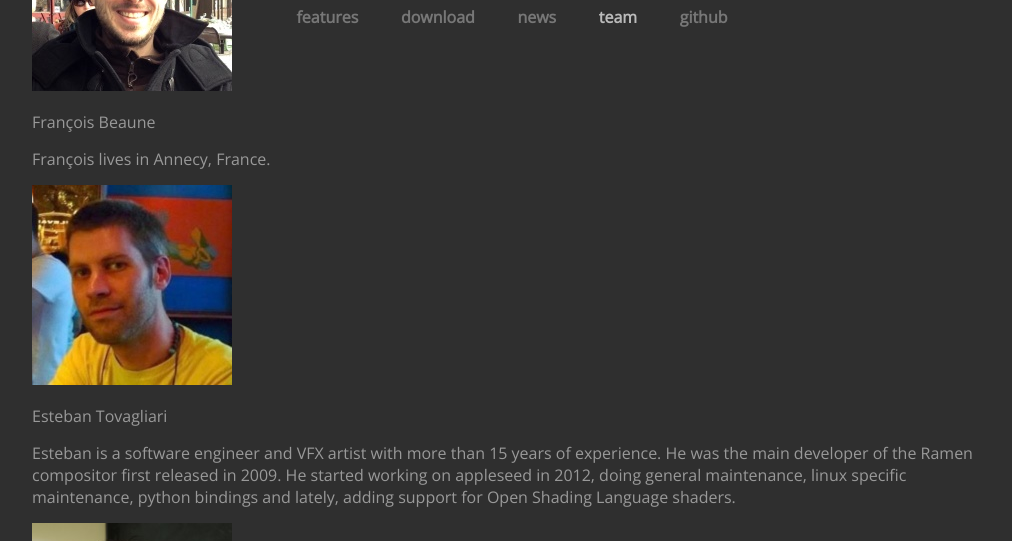
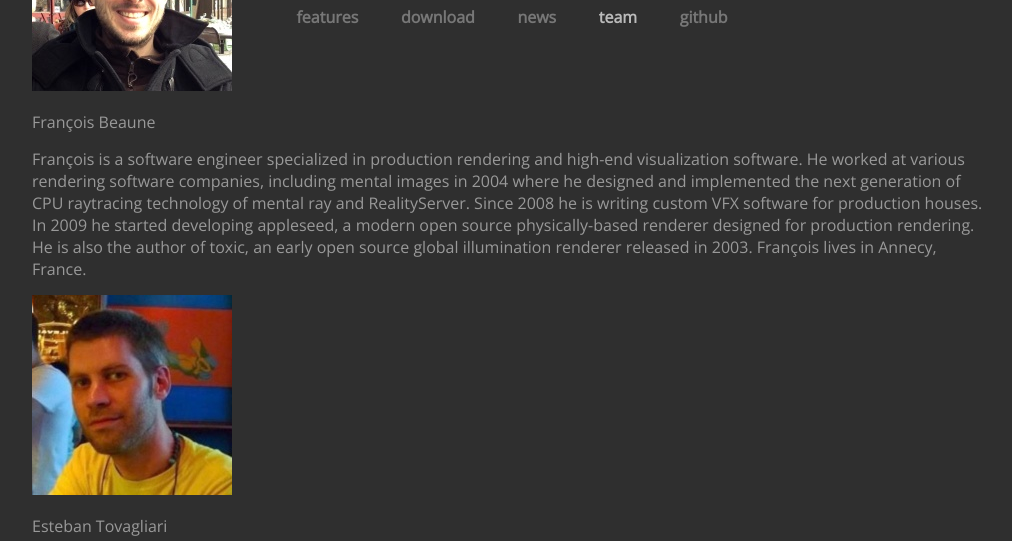
Before and after one commit to appleseedhq/appleseedhq.github.io, a Jekyll site: the page built from team.md, in a window 1280 px wide and 900 px high, cut to the strip 359-900 px from the top of the window. Shown: the whole strip, without its empty margins (128-1140 px from the left). Built offline with Jekyll 4.4.1, drawn with Linux system fonts in a browser that asks for light colours; nearby versions of some CDN libraries.

Commit message:
populating the Team page.

```diff
--- a/team.md
+++ b/team.md
@@ -7,7 +7,7 @@ title: appleseed team
 
 François Beaune
 
-François lives in Annecy, France.
+François is a software engineer specialized in production rendering and high-end visualization software. He worked at various rendering software companies, including mental images in 2004 where he designed and implemented the next generation of CPU raytracing technology of mental ray and RealityServer. Since 2008 he is writing custom VFX software for production houses. In 2009 he started developing appleseed, a modern open source physically-based renderer designed for production rendering. He is also the author of toxic, an early open source global illumination renderer released in 2003. François lives in Annecy, France.
 
 ![Esteban Tovagliari]({{ site.url }}/img/esteban_tovagliari.jpg)
 
```
